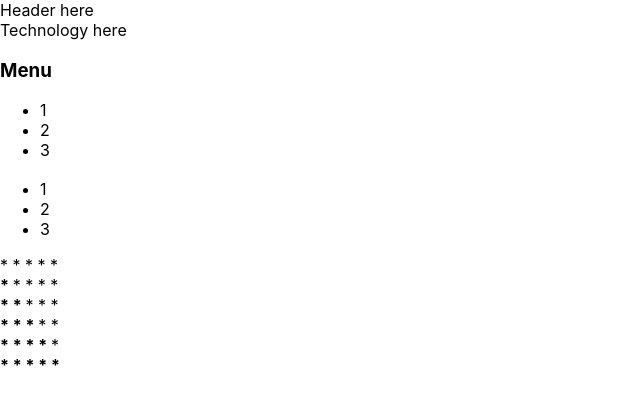
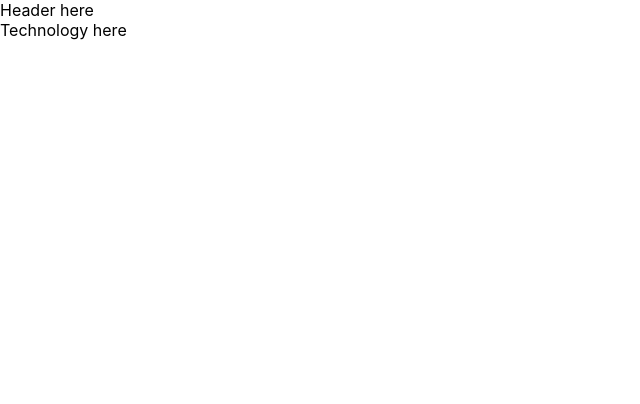
Before and after one commit to oprokopieva382/first-project, a React (Create React App) app: page / in a window 1280 px wide. Shown: the top 404 px of the page, without its empty margins (0-640 px from the left). Built offline with nearby package versions, Linux system fonts and the light colour scheme.

Commit message:
splited in between two projects

```diff
--- a/src/Accordion.tsx
+++ b/src/Accordion.tsx
@@ -1,15 +1,24 @@
-const Accordion = (props: any) => {
+type AccordionPropsType = {
+  titleValue: string;
+  collapsed: boolean;
+};
+const Accordion = (props: AccordionPropsType) => {
   console.log("Accordion rendering");
 
-  return (
+  return props.collapsed === true ? (
     <>
       <AccordionTitle title={props.titleValue} />
       <AccordionBody />
     </>
+  ) : (
+    <AccordionTitle title={props.titleValue} />
   );
 };
 
-function AccordionTitle(props: any) {
+type AccordionTitlePropsType = {
+  title: string;
+};
+function AccordionTitle(props: AccordionTitlePropsType) {
   console.log("AccordionTitle rendering");
   return (
     <div>
@@ -18,7 +27,7 @@ function AccordionTitle(props: any) {
   );
 }
 
-function AccordionBody(props: any) {
+function AccordionBody() {
   console.log("AccordionBody rendering");
   return (
     <div>
--- a/src/App.tsx
+++ b/src/App.tsx
@@ -1,8 +1,6 @@
 import React from "react";
-import Accordion from "./Accordion";
 import "./App.css";
 import Header from "./Header";
-import Rating from "./Rating";
 import Technology from "./Technology";
 
 function App() {
@@ -11,14 +9,6 @@ function App() {
     <div>
       <Header />
       <Technology />
-      <Accordion titleValue={"Menu"} />
-      <Accordion />
-      <Rating value={0} />
-      <Rating value={1} />
-      <Rating value={2} />
-      <Rating value={3} />
-      <Rating value={4} />
-      <Rating value={5} />
     </div>
   );
 }
```
